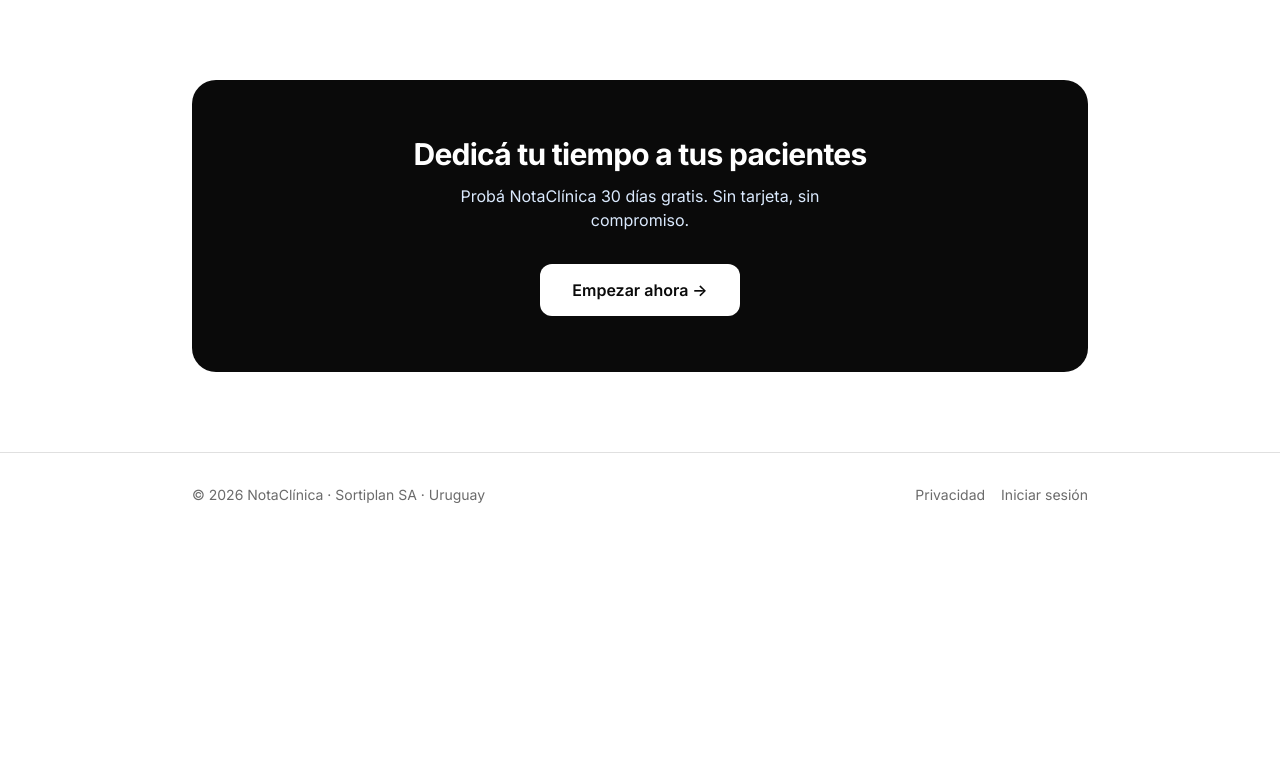
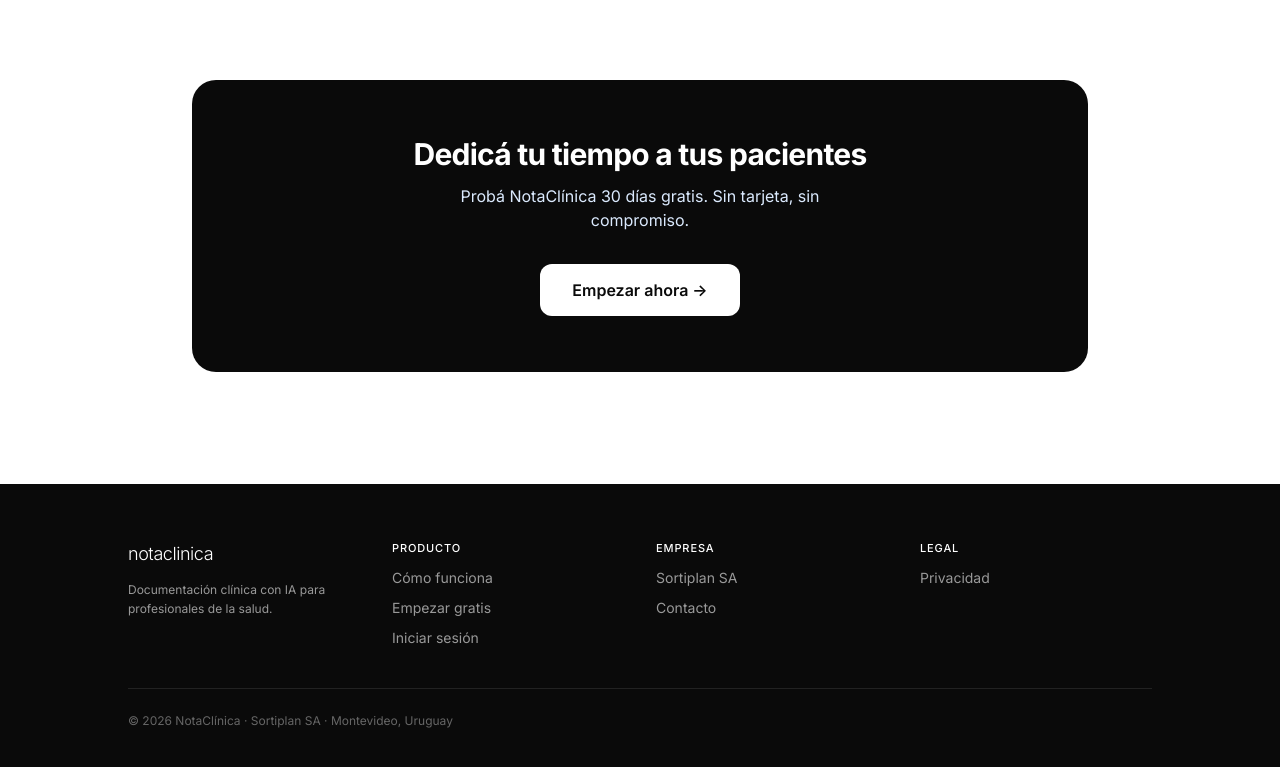
Before and after one commit to contacto404/notaclinica, a Next.js app: page / in a window 1280 px wide. Shown: the part 3954-4721 px from the top of the page. Before the commit the page ends 4491 px from the top, so only its background shows below. Built offline with nearby package versions, Linux system fonts and the light colour scheme.

Commit message:
refinamientos: footer negro + borde editorial en notas + jerarquia H1 + labels

```diff
--- a/app/dashboard/agenda/page.tsx
+++ b/app/dashboard/agenda/page.tsx
@@ -38,7 +38,7 @@
         <div className="flex items-center justify-between mb-6">
           <div>
             <p className="text-[11px] text-[#64748B] font-medium uppercase tracking-widest mb-0.5">Calendario</p>
-            <h1 className="text-2xl font-bold text-[#0F172A]">Agenda</h1>
+            <h1 className="text-3xl md:text-4xl font-bold text-[#0F172A] tracking-tight">Agenda</h1>
           </div>
           <WaitlistButton />
         </div>
--- a/app/dashboard/estadisticas/page.tsx
+++ b/app/dashboard/estadisticas/page.tsx
@@ -110,7 +110,7 @@
 
         <div className="mb-8">
           <p className="text-xs text-[#64748B] font-medium uppercase tracking-widest mb-1">Análisis</p>
-          <h1 className="text-2xl font-bold text-[#0F172A]">Estadísticas</h1>
+          <h1 className="text-3xl md:text-4xl font-bold text-[#0F172A] tracking-tight">Estadísticas</h1>
         </div>
 
         {/* KPIs */}
--- a/app/dashboard/honorarios/page.tsx
+++ b/app/dashboard/honorarios/page.tsx
@@ -34,7 +34,7 @@
 
         <div className="mb-6">
           <p className="text-[11px] text-[#64748B] font-medium uppercase tracking-widest mb-0.5">Finanzas</p>
-          <h1 className="text-2xl font-bold text-[#0F172A]">Honorarios</h1>
+          <h1 className="text-3xl md:text-4xl font-bold text-[#0F172A] tracking-tight">Honorarios</h1>
         </div>
 
         {/* Resumen del mes */}
--- a/app/dashboard/pacientes/[id]/nueva-sesion/page.tsx
+++ b/app/dashboard/pacientes/[id]/nueva-sesion/page.tsx
@@ -175,7 +175,7 @@
               <h2 className="text-xs font-semibold text-[#64748B] uppercase tracking-widest mb-4">Resumen clinico</h2>
               <div className="flex flex-col gap-3">
                 {summaryFields(summary.format).map(({ key, label }) => (
-                  <div key={key} className="bg-[#F8FAFC] rounded-2xl p-4">
+                  <div key={key} className="bg-[#F8FAFC] rounded-r-xl border-l-2 border-[#0A0A0A] dark:border-white p-4">
                     <p className="text-xs text-[#64748B] font-medium uppercase tracking-widest mb-1.5">{label}</p>
                     <p className="text-sm text-[#0F172A] leading-relaxed">{summary[key]}</p>
                   </div>
--- a/app/dashboard/sesiones/[id]/SesionTabs.tsx
+++ b/app/dashboard/sesiones/[id]/SesionTabs.tsx
@@ -44,7 +44,7 @@
               <h2 className="text-xs font-semibold text-[#64748B] uppercase tracking-widest mb-4">Resumen clínico</h2>
               <div className="flex flex-col gap-3">
                 {summaryFields(summary.format).map(({ key, label }) => (
-                  <div key={key} className="bg-[#F8FAFC] rounded-2xl p-4">
+                  <div key={key} className="bg-[#F8FAFC] rounded-r-xl border-l-2 border-[#0A0A0A] dark:border-white p-4">
                     <p className="text-xs text-[#64748B] font-medium uppercase tracking-widest mb-1.5">{label}</p>
                     <p className="text-sm text-[#0F172A] leading-relaxed">{summary[key]}</p>
                   </div>
@@ -58,13 +58,13 @@
               <h2 className="text-xs font-semibold text-[#64748B] uppercase tracking-widest mb-4">Resumen médico</h2>
               <div className="flex flex-col gap-3">
                 {report.diagnosis && (
-                  <div className="bg-[#F8FAFC] rounded-2xl p-4">
+                  <div className="bg-[#F8FAFC] rounded-r-xl border-l-2 border-[#0A0A0A] dark:border-white p-4">
                     <p className="text-xs text-[#64748B] font-medium uppercase tracking-widest mb-1.5">Diagnóstico</p>
                     <p className="text-sm text-[#0F172A] leading-relaxed">{report.diagnosis}</p>
                   </div>
                 )}
                 {report.medications && report.medications.length > 0 && (
-                  <div className="bg-[#F8FAFC] rounded-2xl p-4">
+                  <div className="bg-[#F8FAFC] rounded-r-xl border-l-2 border-[#0A0A0A] dark:border-white p-4">
                     <p className="text-xs text-[#64748B] font-medium uppercase tracking-widest mb-2">Medicamentos</p>
                     <div className="flex flex-col gap-2">
                       {report.medications.map((m: any, i: number) => (
@@ -80,7 +80,7 @@
                   </div>
                 )}
                 {report.instructions && (
-                  <div className="bg-[#F8FAFC] rounded-2xl p-4">
+                  <div className="bg-[#F8FAFC] rounded-r-xl border-l-2 border-[#0A0A0A] dark:border-white p-4">
                     <p className="text-xs text-[#64748B] font-medium uppercase tracking-widest mb-1.5">Indicaciones</p>
                     <p className="text-sm text-[#0F172A] leading-relaxed">{report.instructions}</p>
                   </div>
--- a/app/page.tsx
+++ b/app/page.tsx
@@ -276,16 +276,37 @@
       </section>
 
       {/* Footer */}
-      <footer className="border-t border-[#E2E8F0] dark:border-[#1E293B] py-8 px-6">
-        <div className="max-w-4xl mx-auto flex flex-col sm:flex-row items-center justify-between gap-3 text-center">
-          <p className="text-sm text-[#64748B] dark:text-[#94A3B8]">© 2026 NotaClínica · Sortiplan SA · Uruguay</p>
-          <div className="flex items-center gap-4 text-sm">
-            <Link href="/privacidad" className="text-[#64748B] dark:text-[#94A3B8] hover:text-[#0F172A] dark:hover:text-white transition-colors">
-              Privacidad
-            </Link>
-            <Link href="/login" className="text-[#64748B] dark:text-[#94A3B8] hover:text-[#0F172A] dark:hover:text-white transition-colors">
-              Iniciar sesión
-            </Link>
+      <footer className="bg-[#0A0A0A] px-6 py-14 mt-8">
+        <div className="max-w-5xl mx-auto">
+          <div className="grid grid-cols-2 md:grid-cols-4 gap-8 mb-10">
+            <div className="col-span-2 md:col-span-1">
+              <span className="text-lg font-light tracking-tight lowercase text-white">notaclinica</span>
+              <p className="text-xs text-[#999999] mt-3 leading-relaxed max-w-[220px]">Documentación clínica con IA para profesionales de la salud.</p>
+            </div>
+            <div>
+              <p className="text-[11px] font-medium uppercase tracking-[0.08em] text-white mb-3">Producto</p>
+              <ul className="space-y-2.5 text-sm text-[#999999]">
+                <li><Link href="#como-funciona" className="hover:text-white transition-colors">Cómo funciona</Link></li>
+                <li><Link href="/login?tab=registro" className="hover:text-white transition-colors">Empezar gratis</Link></li>
+                <li><Link href="/login" className="hover:text-white transition-colors">Iniciar sesión</Link></li>
+              </ul>
+            </div>
+            <div>
+              <p className="text-[11px] font-medium uppercase tracking-[0.08em] text-white mb-3">Empresa</p>
+              <ul className="space-y-2.5 text-sm text-[#999999]">
+                <li>Sortiplan SA</li>
+                <li><a href="mailto:contacto@vibraco.com.uy" className="hover:text-white transition-colors">Contacto</a></li>
+              </ul>
+            </div>
+            <div>
+              <p className="text-[11px] font-medium uppercase tracking-[0.08em] text-white mb-3">Legal</p>
+              <ul className="space-y-2.5 text-sm text-[#999999]">
+                <li><Link href="/privacidad" className="hover:text-white transition-colors">Privacidad</Link></li>
+              </ul>
+            </div>
+          </div>
+          <div className="border-t border-[#222222] pt-6">
+            <p className="text-xs text-[#666666]">© 2026 NotaClínica · Sortiplan SA · Montevideo, Uruguay</p>
           </div>
         </div>
       </footer>
```
Also changed, not shown: app/dashboard/pacientes/nuevo/page.tsx (+8 -8 lines).
